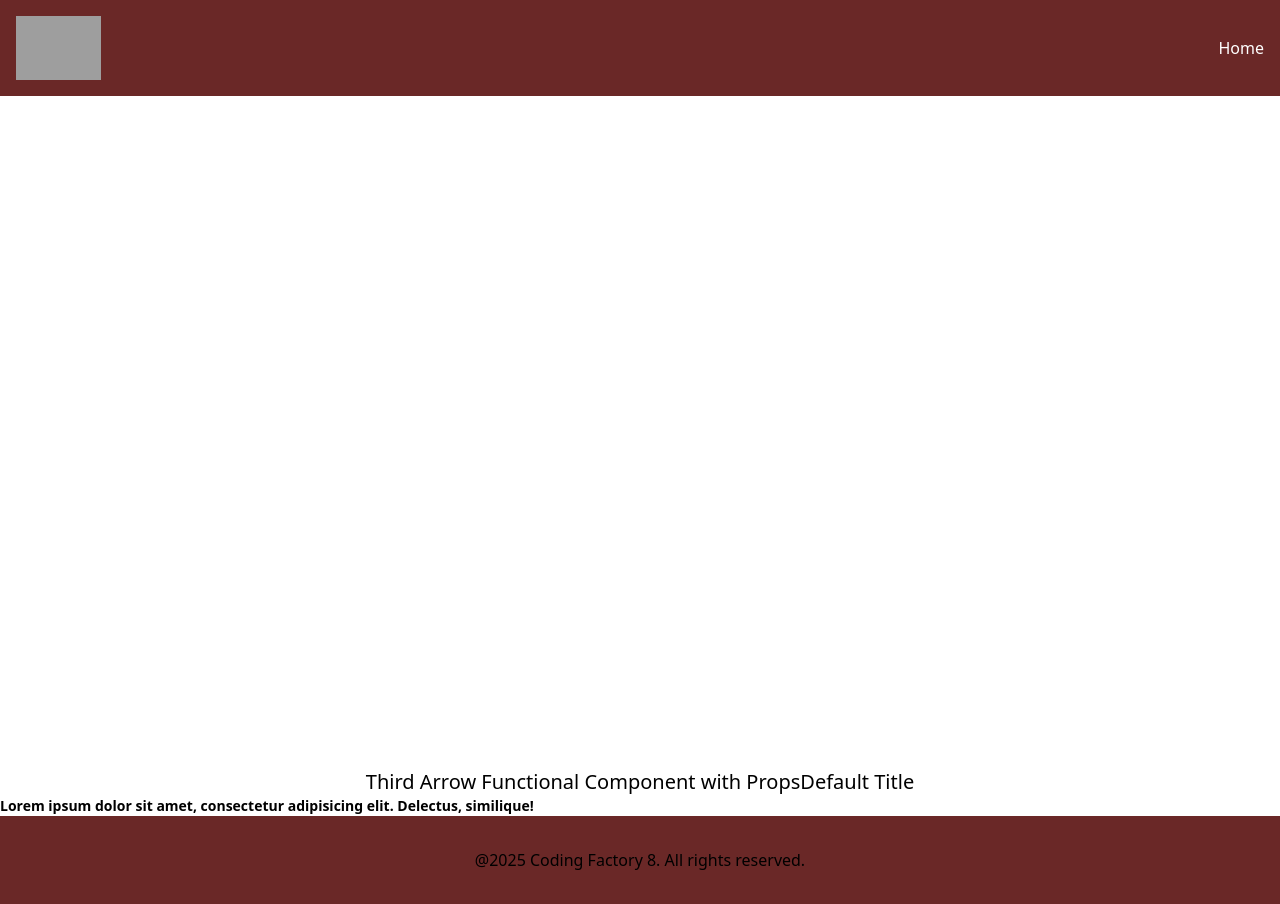
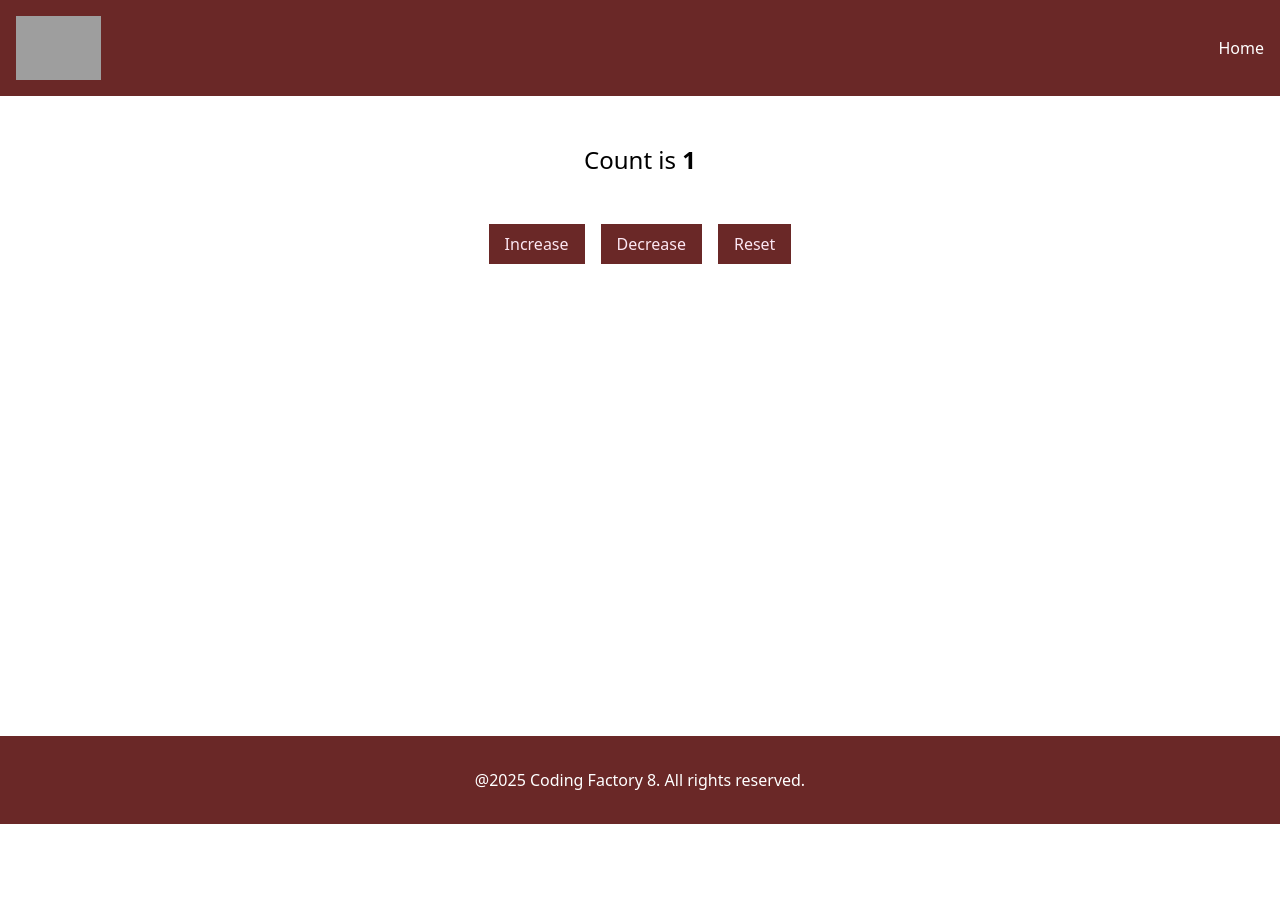
Before and after one commit to konstantinoslisgaras/cf8-react-intro, a React app: page / in a window 1280 px wide. After the commit the page ends 824 px from the top, so only its background shows below. Built offline with nearby package versions, Linux system fonts and the light colour scheme; grey boxes are pictures that could not be loaded; the HTML template or start-up script is replaced by a standard one.

Commit message:
feat: state changes

```diff
--- a/src/App.tsx
+++ b/src/App.tsx
@@ -7,6 +7,9 @@ import ArrowFunctionalComponentWithProps from "./components/ArrowFunctionalCompo
 import ArrowFunctionalComponentWithPropsType from "./components/ArrowFunctionalComponentWithPropsType.tsx";
 import Card from "./components/Card.tsx";
 import Layout from "./components/Layout.tsx";
+import FunctionalComponentWithState from "./components/FunctionalComponentWithState.tsx";
+import ClassComponentWithState from "./components/ClassComponentWithState.tsx";
+import Counter from "./components/Counter.tsx";
 
 function App() {
 
@@ -30,9 +33,7 @@ function App() {
     {/*    </Card>*/}
 
         <Layout>
-            <ArrowFunctionalComponentWithPropsType
-                    title="Third Arrow Functional Component with Props"
-                    description="Lorem ipsum dolor sit amet, consectetur adipisicing elit. Delectus, similique!"/>
+            <Counter />
         </Layout>
     </>
   )
--- /dev/null
+++ b/src/components/ClassComponentWithState.tsx
@@ -0,0 +1,33 @@
+import {Component} from "react";
+
+type Props = {};
+
+type State = {
+    count: number;
+};
+
+class ClassComponentWithState extends Component<Props, State> {
+    constructor(props: Props) {
+        super(props);
+        this.state = { count: 1 };
+    }
+    increase=() => {
+        this.setState({count: this.state.count * Math.pow(2, 8)});
+    }
+    render() {
+        return (
+            <>
+                <h1 className="text-center my-12">Count is <strong>{this.state.count}</strong></h1>
+                <div className="text-center mt-12">
+                    <button className="bg-cf-dark-red text-pink-200 py-2 px-4"
+                            onClick={this.increase}
+                    >
+                        Increase
+                    </button>
+                </div>
+            </>
+        )
+    }
+}
+
+export default ClassComponentWithState;
--- /dev/null
+++ b/src/components/Counter.tsx
@@ -0,0 +1,41 @@
+import * as React from "react";
+
+const Counter =() => {
+    const [count, setCount] = React.useState(1);
+
+    const increaseCount = () => {
+        setCount(count * (Math.random() * 5));
+    }
+    const decreaseCount = () => {
+        setCount(count - (Math.random() * 10));
+    }
+    const resetCount = () => {
+        setCount(1);
+    }
+    return (
+        <>
+            <h1 className="text-center text-2xl my-12">Count is <strong>{count}</strong></h1>
+            <div className="text-center mt-12 space-x-4">
+                <button className="bg-cf-dark-red text-pink-100 py-2 px-4"
+                        onClick={increaseCount}
+                >
+                    Increase
+                </button>
+                <button className="bg-cf-dark-red text-pink-100 disabled:text-red-400 py-2 px-4"
+                        onClick={decreaseCount}
+                        disabled={count <= 0}
+                >
+                    Decrease
+                </button>
+                <button className="bg-cf-dark-red text-pink-100 disabled:text-red-400 py-2 px-4"
+                        onClick={resetCount}
+                        disabled={count <= 0}
+                >
+                    Reset
+                </button>
+            </div>
+        </>
+    )
+}
+
+export default Counter;
--- a/src/components/Footer.tsx
+++ b/src/components/Footer.tsx
@@ -4,7 +4,7 @@ const Footer = () => {
     return (
         <>
             <footer className="text-center bg-cf-dark-red">
-                <div className="container mx-auto py-8 text-center">
+                <div className="container mx-auto py-8 text-center text-white">
                     @{targetYear} Coding Factory 8. All rights reserved.
                 </div>
             </footer>
--- /dev/null
+++ b/src/components/FunctionalComponentWithState.tsx
@@ -0,0 +1,24 @@
+import * as React from "react";
+
+
+const FunctionalComponentWithState =() => {
+    const [count, setCount] = React.useState(2);
+
+    const IncreaseCount = () => {
+        setCount(count * 2 * 2);
+    }
+    return (
+        <>
+            <h1 className="text-center my-12">Count is <strong>{count}</strong></h1>
+            <div className="text-center mt-12">
+                <button className="bg-cf-dark-red text-pink-200 py-2 px-4"
+                        onClick={IncreaseCount}
+                >
+                    Increase
+                </button>
+            </div>
+        </>
+    )
+}
+
+export default FunctionalComponentWithState;
--- a/src/components/Layout.tsx
+++ b/src/components/Layout.tsx
@@ -10,8 +10,9 @@ const Layout =({children}: LayoutProps) => {
     return (
         <>
             <Header />
-                <div className="container mx-auto pt-24 min-h-[90vh]"></div>
+                <div className="container mx-auto pt-24 min-h-[92vh]">
                 {children}
+                </div>
             <Footer />
         </>
     )
```
